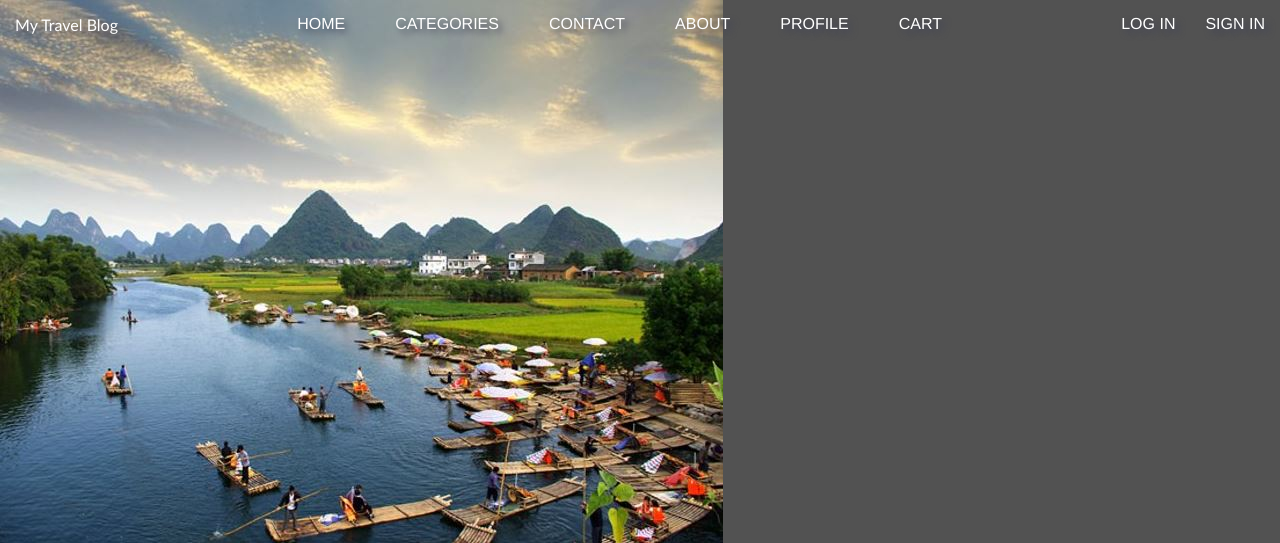
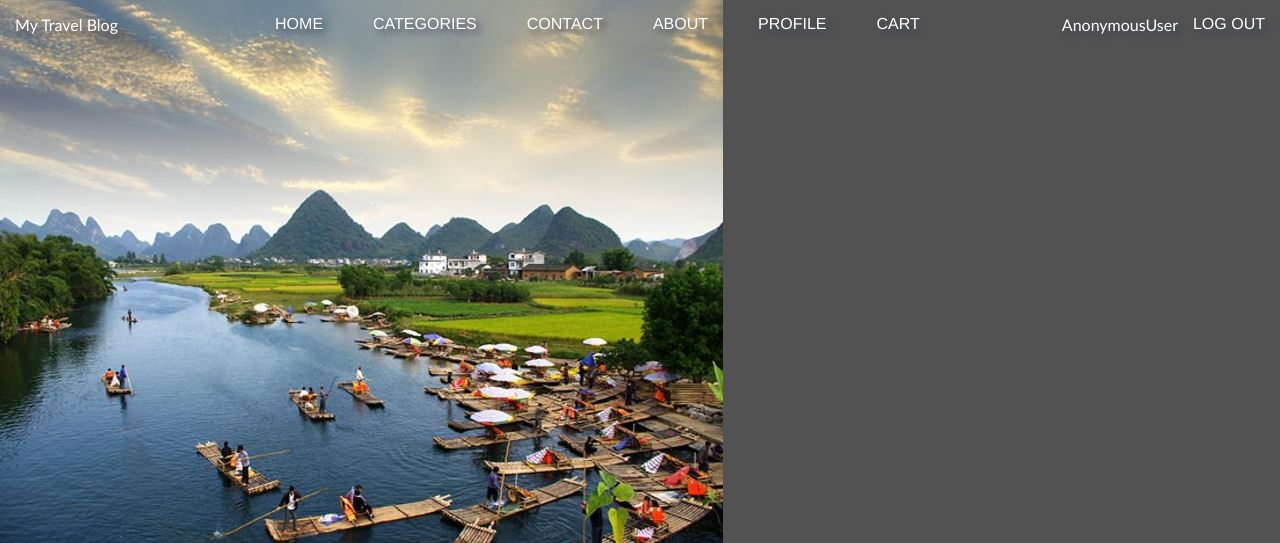
Before and after one commit to many-to-one/Django-Travelblog, a Django app: page /posts/all_posts/ in a window 1280 px wide. Shown: the top 543 px of the page. Run offline with Django 4.2, Linux system fonts and the light colour scheme; data comes from the database, SQL or seed files in the repository; both versions use the stored data as it was after the commit; parts of the project's set-up code (start-up, migrations or seed data) failed here and were passed over.

Commit message:
logout_view

```diff
--- a/static/css/header.css
+++ b/static/css/header.css
@@ -42,6 +42,27 @@ a{
     text-shadow: 4px 4px 6px rgba(66, 68, 90, 1);
 }
 
+.h-user{
+    display: flex;
+    flex-direction: row;
+    justify-content: center;
+    margin-top: 15px;
+    text-shadow: 4px 4px 6px rgba(66, 68, 90, 1);
+}
+
+.h-user p{
+    font-family: 'Trebuchet MS', 'Lucida Sans Unicode', 'Lucida Grande', 'Lucida Sans', Arial, sans-serif;
+    color: white;
+    /* margin: 15px 15px; */
+    text-shadow: 4px 4px 6px rgba(66, 68, 90, 1);
+}
+
+.h-user li{
+    list-style: none;
+    margin: 0 15px;
+    text-shadow: 4px 4px 6px rgba(66, 68, 90, 1);
+}
+
 .exit{
     display: flex;
     flex-direction: row;
--- a/templates/header.html
+++ b/templates/header.html
@@ -24,10 +24,16 @@
                 <li><a href="#">CART</a></li>
             </ul>
         </div>
+        <div class="h-user">
+            <p>{{ request.user }}</p>
+            <li><a href="{% url 'logout_view' %}">LOG OUT</a></li>
+        </div>
+        {% if request.user.is_authenticate %}
         <div class="exit">
             <li><a href="{% url 'login' %}">LOG IN</a></li>
             <li><a href="{% url 'create_user' %}">SIGN IN</a></li>
         </div>
+        {% endif %}
     </div>
 </header>
 
--- a/users/urls.py
+++ b/users/urls.py
@@ -4,6 +4,7 @@ from .views import *
 urlpatterns = [
     path('create_user/', CreateUser.as_view(), name='create_user'),
     path('login/', login_form, name='login'),
+    path('logout/', logout_view, name='logout_view'),
     path('update_user/<pk>/', UpdateUser.as_view(), name='update_user'),
     path('delete_user/<pk>/', DeleteUser.as_view(), name='delete_user'),
     path('update_photo/<pk>/', UpdatePhoto.as_view(), name='update_photo'),
```
Also changed, not shown: users/views.py (+6 -1 lines), db.sqlite3.
